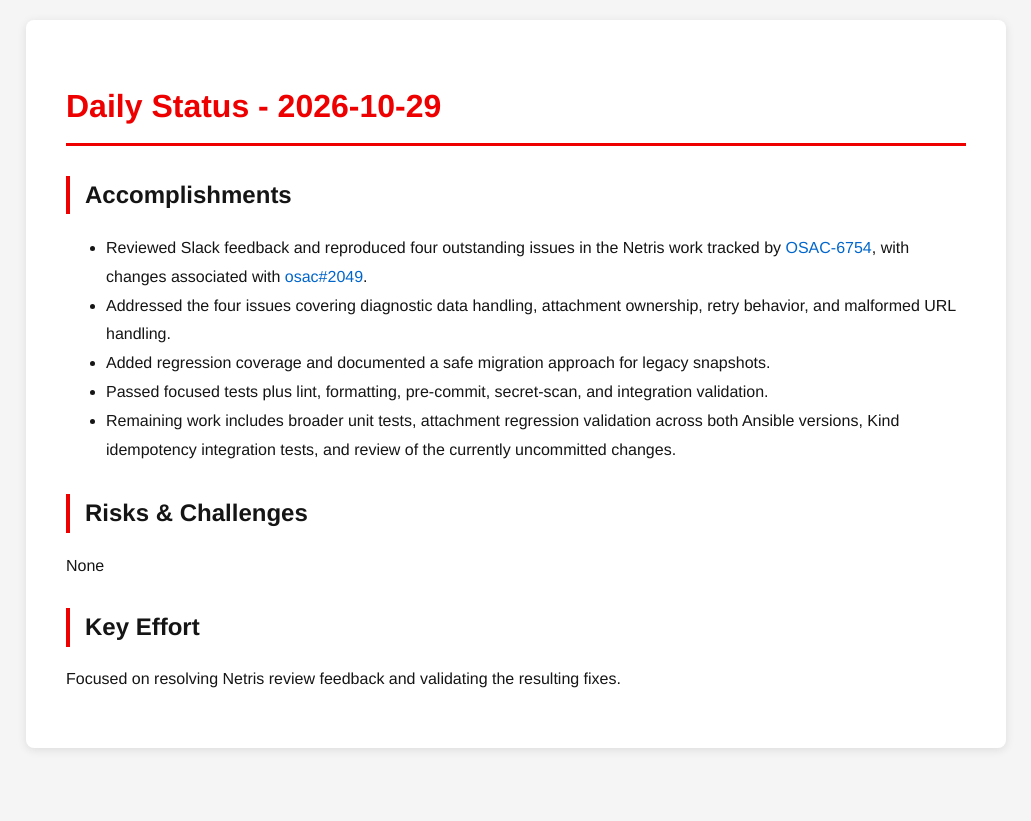
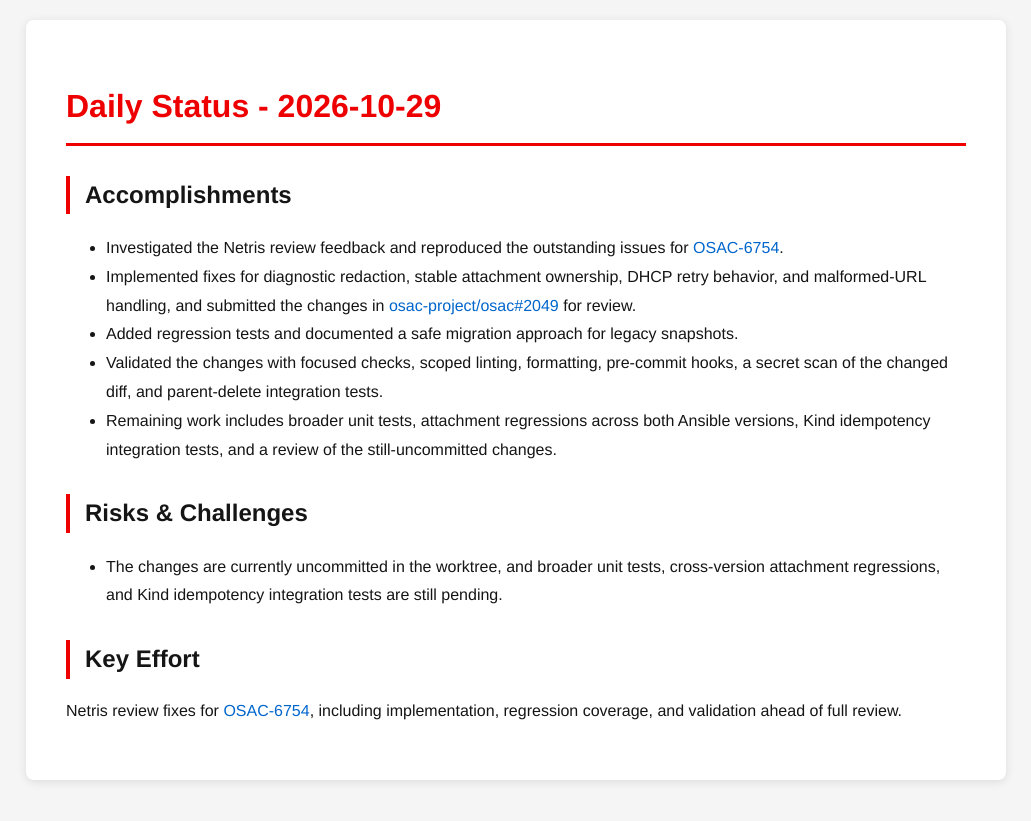
Before and after one commit to tzvatot/daily-status, a Jekyll site: the page built from 2026-10-29.md, in a window 1280 px wide. Shown: the top 821 px of the page, without its empty margins (124-1155 px from the left). Built offline with Jekyll 4.4.1, drawn with Linux system fonts in a browser that asks for light colours.

Commit message:
Daily status update - 2026-10-29

```diff
--- a/2026-10-29.md
+++ b/2026-10-29.md
@@ -7,14 +7,14 @@
 # Daily Status - 2026-10-29
 
 ## Accomplishments
-- Reviewed Slack feedback and reproduced four outstanding issues in the Netris work tracked by [OSAC-6754](https://redhat.atlassian.net/browse/OSAC-6754), with changes associated with [osac#2049](https://github.com/osac-project/osac/pull/2049).
-- Addressed the four issues covering diagnostic data handling, attachment ownership, retry behavior, and malformed URL handling.
-- Added regression coverage and documented a safe migration approach for legacy snapshots.
-- Passed focused tests plus lint, formatting, pre-commit, secret-scan, and integration validation.
-- Remaining work includes broader unit tests, attachment regression validation across both Ansible versions, Kind idempotency integration tests, and review of the currently uncommitted changes.
+- Investigated the Netris review feedback and reproduced the outstanding issues for [OSAC-6754](https://redhat.atlassian.net/browse/OSAC-6754).
+- Implemented fixes for diagnostic redaction, stable attachment ownership, DHCP retry behavior, and malformed-URL handling, and submitted the changes in [osac-project/osac#2049](https://github.com/osac-project/osac/pull/2049) for review.
+- Added regression tests and documented a safe migration approach for legacy snapshots.
+- Validated the changes with focused checks, scoped linting, formatting, pre-commit hooks, a secret scan of the changed diff, and parent-delete integration tests.
+- Remaining work includes broader unit tests, attachment regressions across both Ansible versions, Kind idempotency integration tests, and a review of the still-uncommitted changes.
 
 ## Risks & Challenges
-None
+- The changes are currently uncommitted in the worktree, and broader unit tests, cross-version attachment regressions, and Kind idempotency integration tests are still pending.
 
 ## Key Effort
-Focused on resolving Netris review feedback and validating the resulting fixes.
+Netris review fixes for [OSAC-6754](https://redhat.atlassian.net/browse/OSAC-6754), including implementation, regression coverage, and validation ahead of full review.
```
